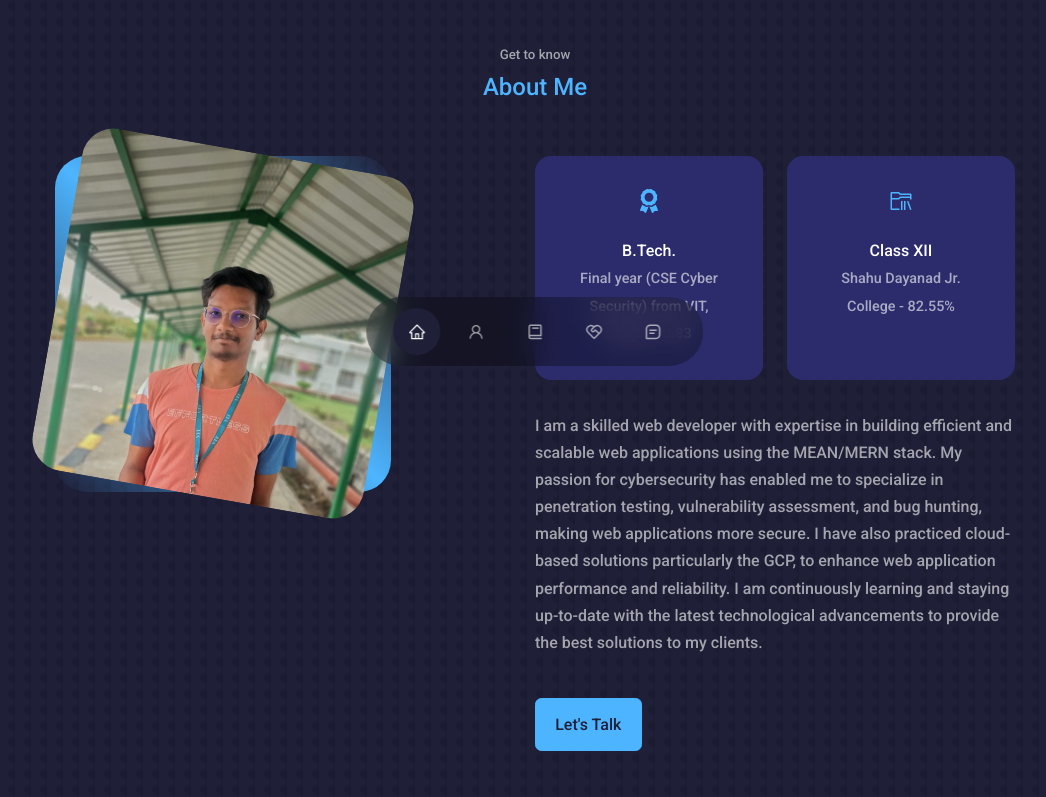
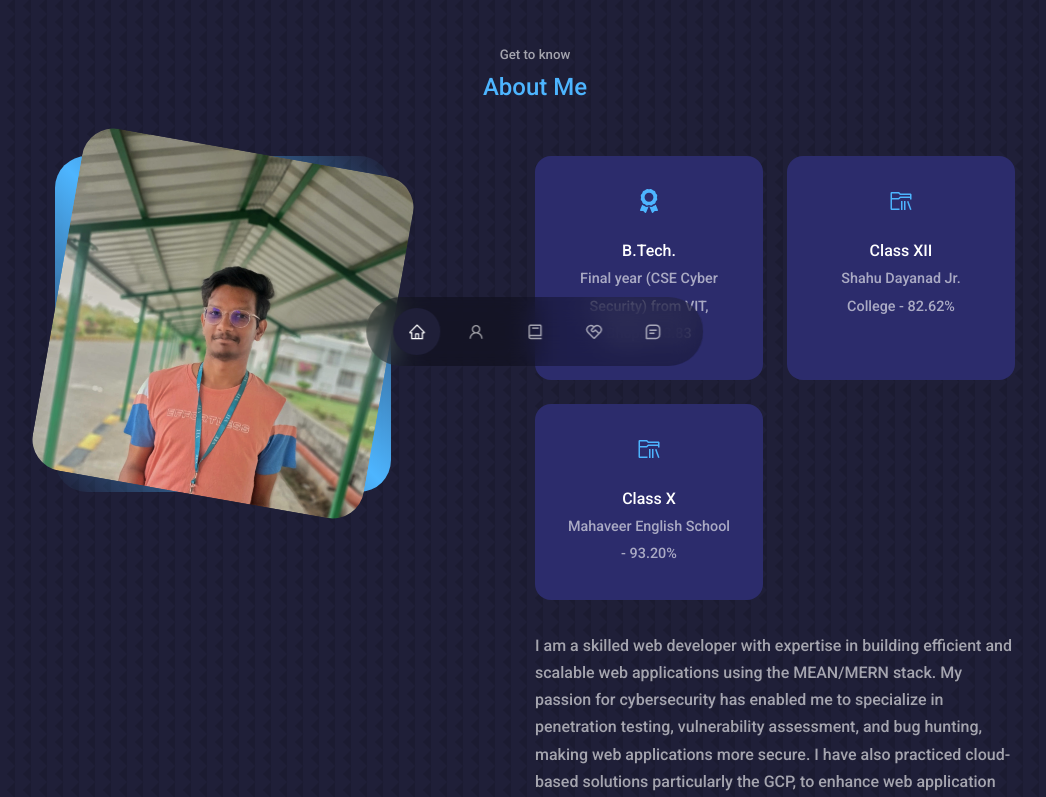
Before and after one commit to Chinmay1292/My-Portfolio, a React (Create React App) app in the folder portfolio/: page / in a window 1280 px wide. Shown: the part 402-1199 px from the top of the page, without its empty margins (105-1151 px from the left). Built offline with nearby package versions, Linux system fonts and the light colour scheme.

Commit message:
Update Intro.jsx

```diff
--- a/portfolio/src/components/intro/Intro.jsx
+++ b/portfolio/src/components/intro/Intro.jsx
@@ -25,7 +25,12 @@ const Intro = () => {
             <article className="about__card">
               <VscFolderLibrary className="about__icon" />
               <h5>Class XII</h5>
-              <small>Shahu Dayanad Jr. College - 82.55%</small>
+              <small>Shahu Dayanad Jr. College - 82.62%</small>
+            </article>
+            <article className="about__card">
+              <VscFolderLibrary className="about__icon" />
+              <h5>Class X</h5>
+              <small>Mahaveer English School - 93.20%</small>
             </article>
           </div>
           <p>I am a skilled web developer with expertise in building efficient and scalable web applications using the MEAN/MERN stack. My passion for cybersecurity has enabled me to specialize in penetration testing, vulnerability assessment, and bug hunting, making web applications more secure. I have also practiced cloud-based solutions particularly the GCP, to enhance web application performance and reliability. I am continuously learning and staying up-to-date with the latest technological advancements to provide the best solutions to my clients.</p>
```
